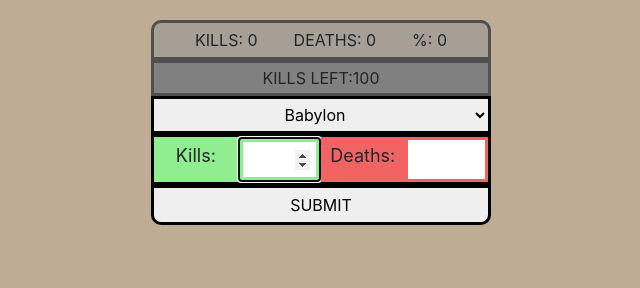
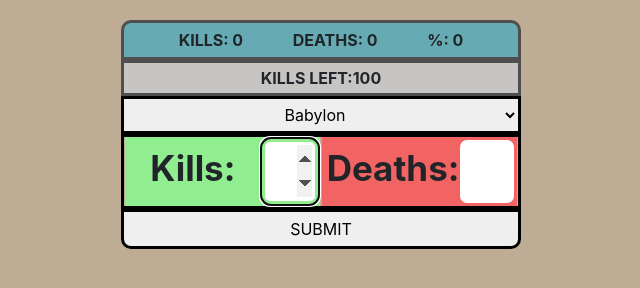
Before and after one commit to DMWH-Bsmith/kdRatio, a website: page index.html in a window 1280 px wide. Both pictures are taken after a click on the button "START". Shown: the whole page, without its empty margins (319-959 px from the left). Drawn offline with nearby package versions, Linux system fonts and the light colour scheme.

Commit message:
adsfadfa

```diff
--- a/app.js
+++ b/app.js
@@ -44,6 +44,10 @@ killsLeftEl.textContent = killsLeft;
 let mapDropdown = document.createElement('select');
 //////////////////////////////////////////////////////////
 // INPUT ROW ELEMENTS ---> .inputRowEl ///////////////////
+let kTotal = document.createElement('div');
+kTotal.classList.add('kTotal');
+
+
 let kDiv = document.createElement('div');
 kDiv.classList.add('kDiv');
 kDiv.textContent = 'Kills:';
@@ -51,6 +55,12 @@ kDiv.textContent = 'Kills:';
 let killInput = document.createElement('input');
 killInput.type = 'number';
 killInput.classList.add('killInput');
+
+let dTotal = document.createElement('div');
+dTotal.classList.add('dTotal');
+
+
+
 
 let dDiv = document.createElement('div');
 dDiv.classList.add('dDiv');
@@ -68,10 +78,19 @@ for (let i = 0; i <= mapArray.length -1; i++) {
     option.textContent = mapArray[i];
     mapDropdown.appendChild(option);
 }
-inputRowEl.appendChild(kDiv);
-inputRowEl.appendChild(killInput);
-inputRowEl.appendChild(dDiv);
-inputRowEl.appendChild(deathInput);
+
+
+
+kTotal.appendChild(kDiv);
+kTotal.appendChild(killInput);
+dTotal.appendChild(dDiv);
+dTotal.appendChild(deathInput);
+inputRowEl.appendChild(kTotal);
+inputRowEl.appendChild(dTotal);
+
+
+
+
 firstEl.appendChild(mapDropdown);
 firstEl.appendChild(inputRowEl);
 firstEl.appendChild(subSingleScoreBtn);
--- a/style.css
+++ b/style.css
@@ -25,18 +25,20 @@ body, html {
     border-radius: 10px 10px 0px 0px;
     display: flex;
     justify-content: space-evenly;
-    background-color: rgb(165, 159, 150);
+    background-color: rgb(102, 170, 179);
     padding: 5px;
-    min-width: 340px;
+    min-width: 400px;
+    font-weight: 700;
 }
 
 /* Killa Left */
 .top {
+    font-weight: 700;
     display: flex;
     justify-content: center;
     border: 3px solid grey;
-    background-color: gray;
-    min-width: 340px;
+    background-color: rgb(199, 196, 196);
+    min-width: 400px;
     padding: 3px;
     border: 3px solid rgb(80, 79, 79);
 }
@@ -44,7 +46,7 @@ body, html {
 select {
     border: 3px solid black;
     margin-top: 10px;
-    min-width: 340px;
+    min-width: 400px;
     padding: 5px;
     text-align: center;
 }
@@ -52,49 +54,70 @@ select {
 
 
 .inputRow {
+    min-width: 400px;
     border: 3px solid black;
     display: flex;
-    flex-direction: row;
-    align-items: center;
+    justify-content: space-evenly;
   }
 
-input, .kDiv, .dDiv {
-    width: 83.5px;
-    height: 45px;
+input {
+    width: 60px;
+    font-size: 35px;
+    text-align: center;
+}
+
+.kTotal {
+    display: flex;
+    background-color: lightgreen;
+
+}
+
+.dTotal {
+    display: flex;
+    background-color: rgb(242, 100, 100);
 }
 
 
 .killInput {
-    padding: 6px;
+    border-radius: 10px;
+    font-size: 35px;
+    padding: 3px;
     border: 5px solid lightgreen;
 }
 
+.deathInput {
+    border-radius: 10px;
+    font-size: 35px;
+    padding: 5px;
+    border: 3px solid rgb(242, 100, 100);
+}
+
 .kDiv {
+    width: 135px;
     align-items: center;
     border: 5px solid lightgreen;
     background-color: lightgreen;
     text-align: center;
-    font-size: large;
+    font-size: 35px;
+    font-weight: bolder;
 
 }
 
-.deathInput {
-    padding: 5px;
-    border: 3px solid rgb(242, 100, 100);
-}
+
 
 .dDiv {
-    /* display: flex; */
+    width: 135px;
     align-items: center;
     border: 5px solid rgb(242, 100, 100);
     background-color: rgb(242, 100, 100);
     text-align: center;
-    font-size: large;
+    font-size: 35px;
+    font-weight: bolder;
 }
 
 .subSingleScoreBtn {
     padding: 5px;
-    min-width: 340px;
+    min-width: 400px;
     border: 3px solid black;
     border-radius: 0px 0px 10px 10px;
 }
```
